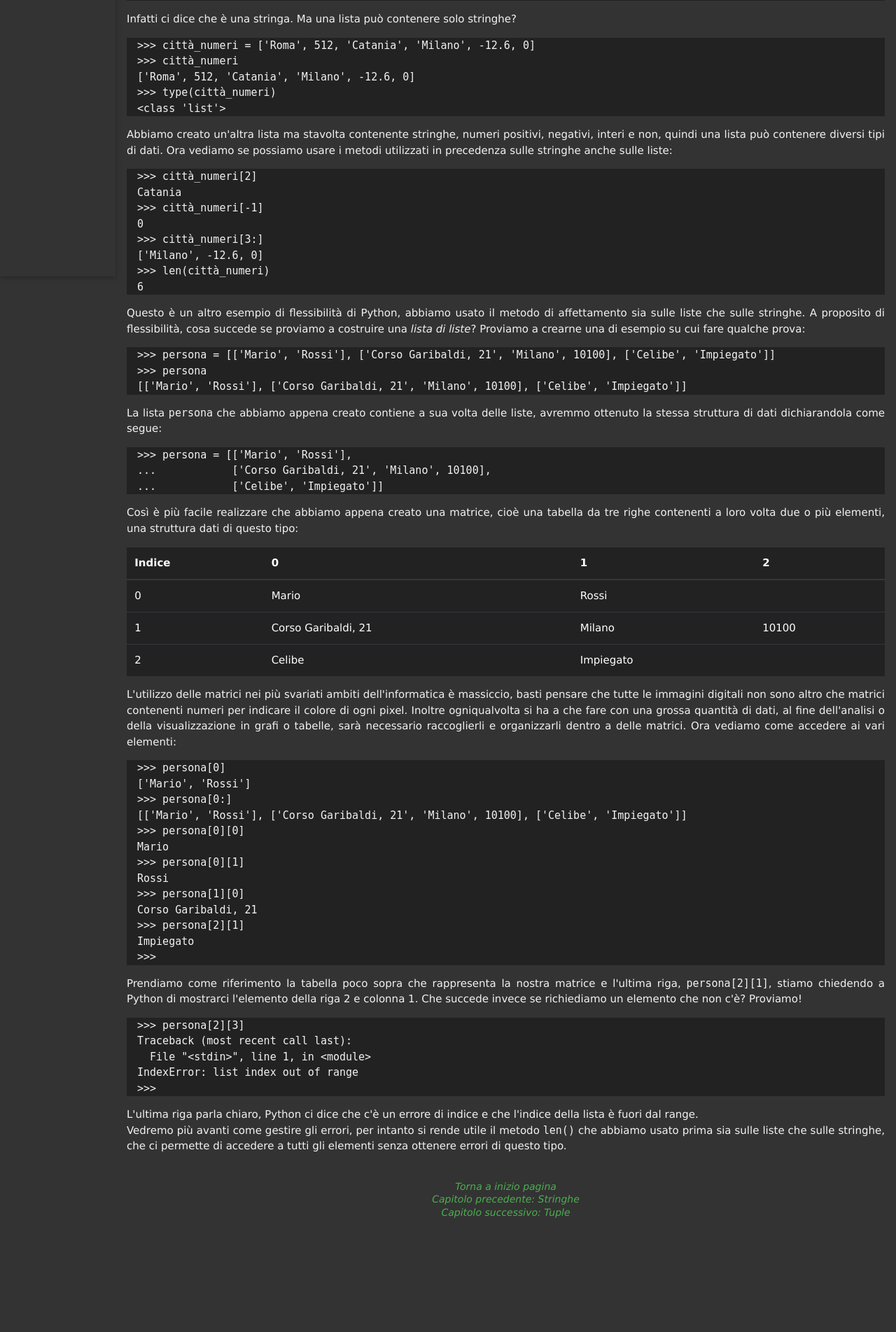
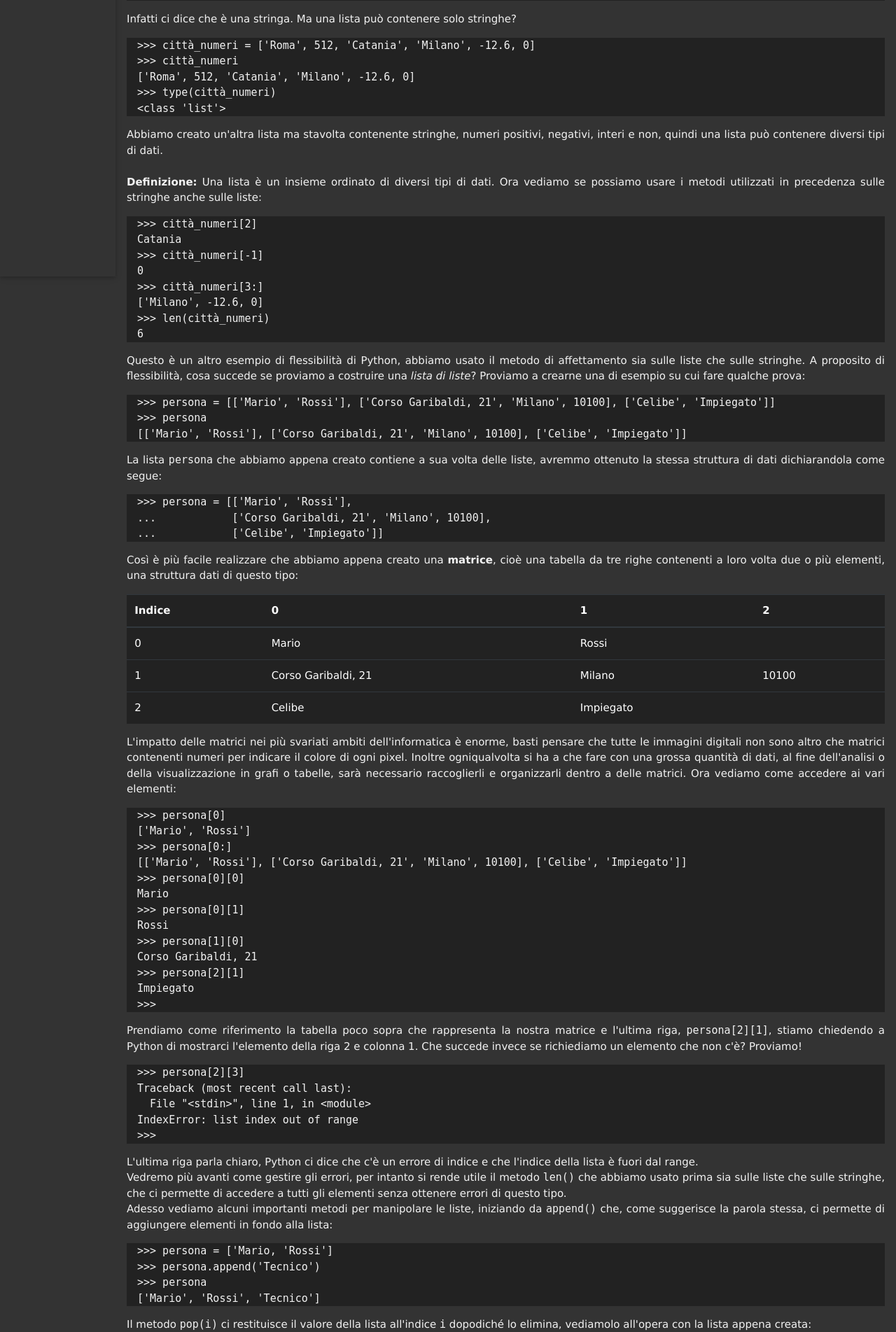
Before and after one commit to s-pnt/sito, a Django app: page /python/liste/ in a window 1280 px wide. Shown: the part 463-2366 px from the top of the page at 70% size. Before the commit the page ends 2203 px from the top, so only its background shows below. Run offline with Django 3.2, Linux system fonts and the light colour scheme; some libraries are stand-ins or nearby versions.

Commit message:
Sito, grande aggiornamento diversi capitoli Python

```diff
--- a/sito/templates/sito/python_installazione.html
+++ b/sito/templates/sito/python_installazione.html
@@ -10,11 +10,12 @@
     </div>
 
     <div class="w3-container">
-        <p><strong>Windows</strong></p>
+        <p><strong>Windows</strong><br>
+Scaricare il file ed eseguire l'installazione</p>
 <a href="https://www.python.org/ftp/python/3.7.0/python-3.7.0.exe">Download Python 3.7</a>
 <br><br>
 <p><strong>Linux</strong></p>
-        <p>Di solito su Linux è preinstallato in quanto parte delle funzionalità del sistema operativo stesso sono scritte in Python. Per verificare se è installato è sufficiente digitare <code>python3</code> dal terminale, se non fosse già installato sarà sufficiente digitare:</p>
+        <p>Di solito su Linux è preinstallato in quanto parte delle funzionalità del sistema operativo stesso sono scritte in Python. Per verificare se è installato è sufficiente digitare <code>python3</code> dal terminale, se non fosse già installato digitare:</p>
 <pre>
 sudo apt-get install python3.7
 </pre>
--- a/sito/templates/sito/python_introduzione.html
+++ b/sito/templates/sito/python_introduzione.html
@@ -18,11 +18,11 @@ della sintassi in quanto ci permette di scrivere meno codice ed è più
 leggibile rispetto ad altri linguaggi di programmazione, questo ci porta
 a commettere meno errori e ci semplifica le future revisioni dei
 programmi che andremo a realizzare.<br>
-Inoltre permette diversi tipi di approci, è molto flessibile e compatibile
+Inoltre permette diversi tipi di approci tra cui la programmazione orientata agli oggetti, è molto flessibile e compatibile
 con la maggior parte delle piattaforme, comprende una solida libreria che
-ci permette di lavorare su problemi diversi utilizzando moduli pronti all'uso.<br>
+ci permette di lavorare su diversi problemi utilizzando moduli pronti all'uso.<br>
 Ci sono altre motivazioni per cui scegliere Python ma li scopriremo strada facendo,
-ora installiamolo e iniziamo ad usarlo ;)
+ora installiamolo e iniziamo subito a usarlo!
 <br><br>
             <div style="text-align: center; line-height: 1.3em; font-size: 14px">
                 <a href="#">Torna a inizio pagina</a><br>
--- a/sito/templates/sito/python_liste.html
+++ b/sito/templates/sito/python_liste.html
@@ -26,7 +26,7 @@ Vediamo la lista di città ed il tipo:
 &lt;class 'list'&gt;
 </pre>
 <p>
-Python ovviamente ci suggerisce che questa è una lista ma se osserviamo bene non è altro che una lista di stringhe. Proviamo ad accedere ai vari elementi della lista tramite l'indice, come abbiamo fatto con le stringhe, per vedere di che tipo è l'elemento "Napoli", per esempio:
+Python ovviamente ci suggerisce che questa è una lista ma se osserviamo bene non è altro che una lista di stringhe. Proviamo ad accedere ai vari elementi della lista tramite l'indice, come abbiamo fatto con le stringhe, per vedere di che tipo è l'elemento <code>Napoli</code>, per esempio:
 </p>
 <pre>
 >>> type(città[1])
@@ -43,7 +43,9 @@ Infatti ci dice che è una stringa. Ma una lista può contenere solo stringhe?
 &lt;class 'list'&gt;
 </pre>
 <p>
-Abbiamo creato un'altra lista ma stavolta contenente stringhe, numeri positivi, negativi, interi e non, quindi una lista può contenere diversi tipi di dati. Ora vediamo se possiamo usare i metodi utilizzati in precedenza sulle stringhe anche sulle liste:
+Abbiamo creato un'altra lista ma stavolta contenente stringhe, numeri positivi, negativi, interi e non, quindi una lista può contenere diversi tipi di dati.
+<br><br>
+<strong>Definizione:</strong> Una lista è un insieme ordinato di diversi tipi di dati. Ora vediamo se possiamo usare i metodi utilizzati in precedenza sulle stringhe anche sulle liste:
 </p>
 <pre>
 >>> città_numeri[2]
@@ -72,7 +74,7 @@ La lista <code>persona</code> che abbiamo appena creato contiene a sua volta del
 ...            ['Celibe', 'Impiegato']]
 </pre>
 <p>
-Così è più facile realizzare che abbiamo appena creato una matrice, cioè una tabella da tre righe contenenti a loro volta due o più elementi, una struttura dati di questo tipo:
+Così è più facile realizzare che abbiamo appena creato una <strong>matrice</strong>, cioè una tabella da tre righe contenenti a loro volta due o più elementi, una struttura dati di questo tipo:
 </p>
 <table class="table table-responsive-sm table-dark">
     <thead>
@@ -105,7 +107,7 @@ Così è più facile realizzare che abbiamo appena creato una matrice, cioè una
     </tbody>
 </table>
 <p>
-L'utilizzo delle matrici nei più svariati ambiti dell'informatica è massiccio, basti pensare che tutte le immagini digitali non sono altro che matrici contenenti numeri per indicare il colore di ogni pixel. Inoltre ogniqualvolta si ha a che fare con una grossa quantità di dati, al fine dell'analisi o della visualizzazione in grafi o tabelle, sarà necessario raccoglierli e organizzarli dentro a delle matrici. Ora vediamo come accedere ai vari elementi:
+L'impatto delle matrici nei più svariati ambiti dell'informatica è enorme, basti pensare che tutte le immagini digitali non sono altro che matrici contenenti numeri per indicare il colore di ogni pixel. Inoltre ogniqualvolta si ha a che fare con una grossa quantità di dati, al fine dell'analisi o della visualizzazione in grafi o tabelle, sarà necessario raccoglierli e organizzarli dentro a delle matrici. Ora vediamo come accedere ai vari elementi:
 </p>
 <pre>
 >>> persona[0]
@@ -135,6 +137,80 @@ IndexError: list index out of range
 <p>
 L'ultima riga parla chiaro, Python ci dice che c'è un errore di indice e che l'indice della lista è fuori dal range.<br>
 Vedremo più avanti come gestire gli errori, per intanto si rende utile il metodo <code>len()</code> che abbiamo usato prima sia sulle liste che sulle stringhe, che ci permette di accedere a tutti gli elementi senza ottenere errori di questo tipo.
+<br>
+Adesso vediamo alcuni importanti metodi per manipolare le liste, iniziando da <code>append()</code> che, come suggerisce la parola stessa,
+ci permette di aggiungere elementi in fondo alla lista:
+</p>
+<pre>
+>>> persona = ['Mario, 'Rossi']
+>>> persona.append('Tecnico')
+>>> persona
+['Mario', 'Rossi', 'Tecnico']
+</pre>
+<p>
+Il metodo <code>pop(i)</code> ci restituisce il valore della lista all'indice <code>i</code> dopodiché lo elimina, vediamolo all'opera
+con la lista appena creata:
+</p>
+<pre>
+>>> persona.pop(2)
+'Tecnico'
+>>> persona
+['Mario, 'Rossi']
+</pre>
+<p>
+Ha restituito <code>Tecnico</code> che era l'elemento 2 della lista e l'ha eliminato, come ci aspettavamo. Il metodo <code>pop()</code> può essere
+utilizzato senza argomenti, in questo caso restituisce ed elimina l'ultimo elemento della lista:
+</p>
+<pre>
+>>> persona.pop()
+'Rossi'
+>>> persona
+['Mario']
+</pre>
+<p>
+Il metodo <code>extend()</code> ci torna utile quando vogliamo aggiungere più elementi alla nostra lista, se utilizziamo <code>append()</code>
+come fatto in precedenza, viene creata una sottolista all'interno della lista principale e non è sempre il comportamento desiderato, facciamo
+qualche esempio per essere più chiari:
+</p>
+<pre>
+>>> lista_1 = ['Mario', 'Rossi']
+>>> lista_2 = ['Impiegato', 32]
+>>> lista_1.append(lista_2)
+>>> lista_1
+['Mario', 'Rossi', ['Impiegato', 32]]
+</pre>
+<p>
+Ora che abbiamo visto il comportamento di <code>append()</code> quando si aggiungono più elementi, vediamo invece <code>extend()</code>:
+</p>
+<pre>
+>>> lista_1 = ['Mario', 'Rossi']
+>>> lista_2 = ['Impiegato', 32]
+>>> lista_1.extend(lista_2)
+>>> lista_1
+['Mario', 'Rossi', 'Impiegato', 32]
+</pre>
+<p>
+E ancora cosa succede se usiamo semplicemente il <code>+</code>:
+</p>
+<pre>
+>>> lista_1 = ['Mario', 'Rossi']
+>>> lista_2 = ['Impiegato', 32]
+>>> lista_1 + lista_2
+['Mario', 'Rossi', 'Impiegato', 32]
+</pre>
+<p>
+Infine vediamo il metodo <code>remove()</code> che ci permette di eliminare un elemento dalla lista specificandone
+il valore:
+</p>
+<pre>
+>>> persona = ['Mario', 'Rossi', 'Impiegato']
+>>> persona.remove('Rossi')
+>>> persona
+['Mario', 'Impiegato']
+</pre>
+<p>
+Vedremo ancora i metodi delle liste affrontati fin qui, applicati su diversi tipi di dati, in particolare nel prossimo capitolo
+ci occuperemo delle tuple.
 <br><br>
             <div style="text-align: center; line-height: 1.3em; font-size: 14px">
                 <a href="#">Torna a inizio pagina</a><br>
--- a/sito/templates/sito/python_operatori.html
+++ b/sito/templates/sito/python_operatori.html
@@ -10,7 +10,9 @@
     </div>
 
     <div class="w3-container">
-<p>Ora che abbiamo trattato alcuni tipi di dati in Python, vediamo come funzionano gli operatori più importanti:</p>
+<p>Ora che abbiamo trattato alcuni tipi di dati in Python, vediamo come funzionano gli operatori più importanti. In questo capitolo
+ho fatto uso dei commenti per spiegare le istruzioni usate. I commenti vengono dichiarati con il <code>#</code> e non vengono eseguiti da Python ma
+semplicemente ignorati.</p>
 <pre>
 >>> 4 + 3    # addizione
 7
@@ -44,7 +46,7 @@ True
 </pre>
 <p>Ovviamente grazie alla proverbiale flessibilità di Python possiamo provare alcuni di questi operatori con altri tipi di dati, ad esempio stringhe piuttosto che liste, vediamo:</p>
 <pre>
->>> 'ciao' + ' ' + 'mondo'    # questo metodo si chiama concatenazione
+>>> 'ciao' + ' ' + 'mondo'    # concatenazione di stringhe
 'ciao mondo'
 >>> 'ciao ' * 5
 'ciao ciao ciao ciao ciao '
```
Also changed, not shown: sito/templates/sito/python_script.html (+5 -5 lines), sito/templates/sito/python_shell.html (+10 -4 lines), sito/templates/sito/python_stringhe.html (+21 -9 lines), sito/templates/sito/python_tuple.html (+5 -6 lines), sito/templates/sito/python_variabili.html (+31 -4 lines).
